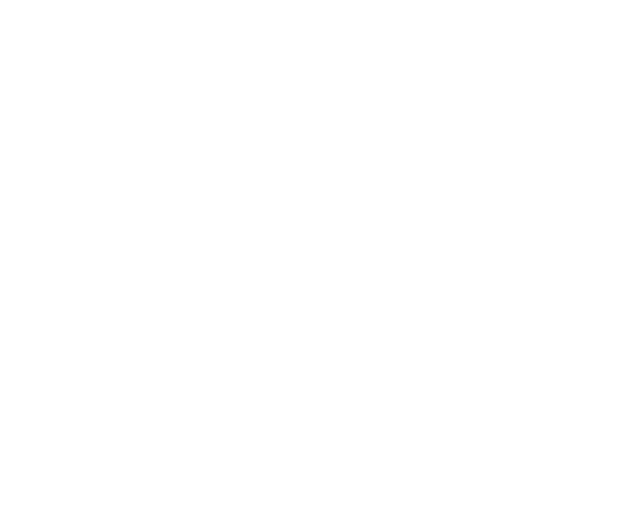
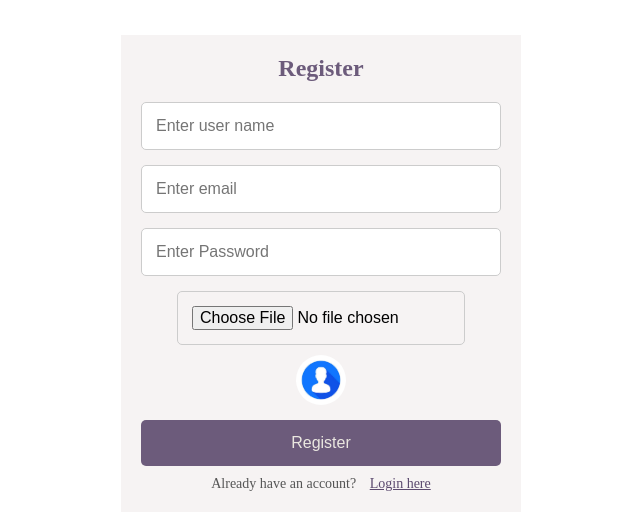
Before and after one commit to elijah571/Market-place, a React app in the folder Frontend/: page /signup in a window 1280 px wide. Before the commit this address had no page. Shown: the part 127-656 px from the top of the page, without its empty margins (319-959 px from the left). Built offline with nearby package versions, Linux system fonts and the light colour scheme; the HTML template or start-up script is replaced by a standard one.

Commit message:
user registration and login done in the frontend

```diff
--- a/Frontend/src/App.jsx
+++ b/Frontend/src/App.jsx
@@ -3,6 +3,8 @@
 import Home from './pages/Home';
 import ProductDetails from './pages/ProductDetails';
 import Products from './pages/Products';
+import Register from './User/Register';
+import Login from './User/Login';
 
 const App = () => {
   return (
@@ -13,6 +15,11 @@
           <Route path="/product/:id" element={<ProductDetails />}></Route>
           <Route path="/products" element={<Products />}></Route>
           <Route path="/products/:keywords" element={<Products />}></Route>
+          <Route path="/signup" element={<Register />}></Route>
+          <Route path="/login" element={<Login />}></Route>
+          {/* <Route path="/" element={<Home />}></Route>
+          <Route path="/" element={<Home />}></Route>
+          <Route path="/" element={<Home />}></Route> */}
         </Routes>
       </Router>
     </div>
--- /dev/null
+++ b/Frontend/src/User/Login.jsx
@@ -0,0 +1,94 @@
+import React, { useEffect, useState } from 'react';
+import '../UserStyles/Form.css';
+import { useDispatch, useSelector } from 'react-redux';
+import { useNavigate, Link } from 'react-router-dom';
+import { toast } from 'react-toastify';
+import {
+  login,
+  removeErrors,
+  removeSuccess,
+} from '../features/users/userSlice';
+import Loader from '../components/Loader';
+
+const Login = () => {
+  const { success, loading, error, isAuthenticated } = useSelector(
+    (state) => state.user
+  );
+  const dispatch = useDispatch();
+  const navigate = useNavigate();
+
+  const [email, setEmail] = useState('');
+  const [password, setPassword] = useState('');
+
+  const loginSubmit = (e) => {
+    e.preventDefault();
+
+    if (!email || !password) {
+      toast.error('Please fill all required fields');
+      return;
+    }
+
+    dispatch(login({ email, password }));
+  };
+
+  useEffect(() => {
+    if (error) {
+      toast.error(error);
+      dispatch(removeErrors());
+    }
+  }, [dispatch, error]);
+
+  useEffect(() => {
+    if (isAuthenticated) {
+      navigate('/');
+    }
+  }, [isAuthenticated, navigate]);
+
+  useEffect(() => {
+    if (success) {
+      toast.success('Registration successful');
+      dispatch(removeSuccess());
+      navigate('/');
+    }
+  }, [dispatch, success, navigate]);
+
+  if (loading) return <Loader />;
+
+  return (
+    <div className="form-container container">
+      <div className="form-content">
+        <form className="form" onSubmit={loginSubmit}>
+          <h2>Login</h2>
+
+          <div className="input-group">
+            <input
+              type="email"
+              placeholder="Enter email"
+              name="email"
+              value={email}
+              onChange={(e) => setEmail(e.target.value)}
+            />
+          </div>
+
+          <div className="input-group">
+            <input
+              type="password"
+              placeholder="Enter Password"
+              name="password"
+              value={password}
+              onChange={(e) => setPassword(e.target.value)}
+            />
+          </div>
+
+          <button className="authBtn">Login</button>
+
+          <p className="form-links">
+            Don't have an account? <Link to="/signup">signup here</Link>
+          </p>
+        </form>
+      </div>
+    </div>
+  );
+};
+
+export default Login;
--- /dev/null
+++ b/Frontend/src/User/Register.jsx
@@ -0,0 +1,142 @@
+import React, { useEffect, useState } from 'react';
+import '../UserStyles/Form.css';
+import { Link, useNavigate } from 'react-router-dom';
+import { toast } from 'react-toastify';
+import { useDispatch, useSelector } from 'react-redux';
+import {
+  register,
+  removeErrors,
+  removeSuccess,
+} from '../features/users/userSlice';
+import Loader from '../components/Loader';
+
+function Register() {
+  const { success, loading, error } = useSelector((state) => state.user);
+  const dispatch = useDispatch();
+  const navigate = useNavigate();
+
+  const [user, setUser] = useState({
+    name: '',
+    email: '',
+    password: '',
+  });
+
+  const { name, email, password } = user;
+
+  const [avatar, setAvatar] = useState('');
+  const [avatarPreview, setAvatarPreview] = useState('./images/profile.jpeg');
+
+  const registerDataChange = (e) => {
+    if (e.target.name === 'avatar') {
+      const reader = new FileReader();
+
+      reader.onload = () => {
+        if (reader.readyState === 2) {
+          setAvatarPreview(reader.result);
+          setAvatar(reader.result);
+        }
+      };
+
+      reader.readAsDataURL(e.target.files[0]);
+    } else {
+      setUser({ ...user, [e.target.name]: e.target.value });
+    }
+  };
+
+  const registerSubmit = (e) => {
+    e.preventDefault();
+
+    if (!name || !email || !password) {
+      toast.error('Please fill all required fields');
+      return;
+    }
+
+    const form = new FormData();
+    form.set('name', name);
+    form.set('email', email);
+    form.set('password', password);
+    form.set('avatar', avatar);
+
+    dispatch(register(form));
+  };
+
+  useEffect(() => {
+    if (error) {
+      toast.error(error);
+      dispatch(removeErrors());
+    }
+  }, [dispatch, error]);
+
+  useEffect(() => {
+    if (success) {
+      toast.success('Registration successful');
+      dispatch(removeSuccess());
+      navigate('/login');
+    }
+  }, [dispatch, success, navigate]);
+
+  if (loading) return <Loader />;
+
+  return (
+    <div className="form-container container">
+      <div className="form-content">
+        <form
+          className="form"
+          onSubmit={registerSubmit}
+          encType="multipart/form-data"
+        >
+          <h2>Register</h2>
+
+          <div className="input-group">
+            <input
+              type="text"
+              placeholder="Enter user name"
+              name="name"
+              value={name}
+              onChange={registerDataChange}
+            />
+          </div>
+
+          <div className="input-group">
+            <input
+              type="email"
+              placeholder="Enter email"
+              name="email"
+              value={email}
+              onChange={registerDataChange}
+            />
+          </div>
+
+          <div className="input-group">
+            <input
+              type="password"
+              placeholder="Enter Password"
+              name="password"
+              value={password}
+              onChange={registerDataChange}
+            />
+          </div>
+
+          <div className="input-group avatar-group">
+            <input
+              type="file"
+              name="avatar"
+              className="file-input"
+              accept="image/*"
+              onChange={registerDataChange}
+            />
+            <img src={avatarPreview} alt="Avatar Preview" className="avatar" />
+          </div>
+
+          <button className="authBtn">Register</button>
+
+          <p className="form-links">
+            Already have an account? <Link to="/login">Login here</Link>
+          </p>
+        </form>
+      </div>
+    </div>
+  );
+}
+
+export default Register;
--- a/Frontend/src/app/store.js
+++ b/Frontend/src/app/store.js
@@ -1,8 +1,9 @@
 import { configureStore } from '@reduxjs/toolkit';
 import productReducer from '../features/products/productSlice';
-
+import userReducer from '../features/users/userSlice';
 export const store = configureStore({
   reducer: {
     product: productReducer,
+    user: userReducer,
   },
 });
--- a/Frontend/src/components/Navbar.jsx
+++ b/Frontend/src/components/Navbar.jsx
@@ -78,7 +78,7 @@
             </Link>
           </div>
           {!isAuthenticated && (
-            <Link to="/register" className="register-link">
+            <Link to="/signup" className="register-link">
               <PersonAdd className="icon" />
             </Link>
           )}
--- /dev/null
+++ b/Frontend/src/features/users/userSlice.js
@@ -0,0 +1,133 @@
+import { createSlice, createAsyncThunk } from '@reduxjs/toolkit';
+import axios from 'axios';
+
+// ---------------------
+// Async Thunks
+// ---------------------
+
+export const register = createAsyncThunk(
+  '/user/register',
+  async (userData, { rejectWithValue }) => {
+    try {
+      const config = { headers: { 'Content-Type': 'multipart/form-data' } };
+      const { data } = await axios.post(
+        '/api/user/v1/signup',
+        userData,
+        config
+      );
+      return data; // expecting { success: true, user: {...}, token? }
+    } catch (error) {
+      if (error.response && error.response.data) {
+        return rejectWithValue(error.response.data.message);
+      }
+      return rejectWithValue(error.message);
+    }
+  }
+);
+
+export const login = createAsyncThunk(
+  '/user/login',
+  async ({ email, password }, { rejectWithValue }) => {
+    try {
+      const config = { headers: { 'Content-Type': 'application/json' } };
+      const { data } = await axios.post(
+        '/api/v1/users/login', // ✅ corrected
+        { email, password },
+        config
+      );
+      return data;
+    } catch (error) {
+      if (error.response && error.response.data) {
+        return rejectWithValue(error.response.data.message);
+      }
+      return rejectWithValue(error.message);
+    }
+  }
+);
+// ---------------------
+// Slice
+// ---------------------
+
+const initialState = {
+  user: null,
+  loading: false,
+  error: null,
+  success: false,
+  isAuthenticated: false,
+};
+
+const userSlice = createSlice({
+  name: 'user',
+  initialState,
+
+  reducers: {
+    removeErrors: (state) => {
+      state.error = null;
+    },
+    removeSuccess: (state) => {
+      state.success = false;
+    },
+    logout: (state) => {
+      state.user = null;
+      state.isAuthenticated = false;
+      state.success = false;
+      state.error = null;
+      localStorage.removeItem('token'); // optional if using token
+    },
+  },
+
+  extraReducers: (builder) => {
+    // --- Register ---
+    builder
+      .addCase(register.pending, (state) => {
+        state.loading = true;
+        state.error = null;
+        state.success = false;
+      })
+      .addCase(register.fulfilled, (state, action) => {
+        state.loading = false;
+        state.user = action.payload.user;
+        state.success = action.payload.success;
+        state.isAuthenticated = true;
+
+        if (action.payload.token) {
+          localStorage.setItem('token', action.payload.token);
+        }
+      })
+      .addCase(register.rejected, (state, action) => {
+        state.loading = false;
+        state.error = action.payload || 'Registration failed, please try again';
+        state.user = null;
+        state.isAuthenticated = false;
+        state.success = false;
+      });
+
+    // --- Login ---
+    builder
+      .addCase(login.pending, (state) => {
+        state.loading = true;
+        state.error = null;
+        state.success = false;
+      })
+      .addCase(login.fulfilled, (state, action) => {
+        state.loading = false;
+        state.user = action.payload.user;
+        state.success = action.payload.success;
+        state.isAuthenticated = true;
+
+        if (action.payload.token) {
+          localStorage.setItem('token', action.payload.token);
+        }
+      })
+      .addCase(login.rejected, (state, action) => {
+        state.loading = false;
+        state.error = action.payload || 'Login failed, please try again';
+        state.user = null;
+        state.isAuthenticated = false;
+        state.success = false;
+      });
+  },
+});
+
+export const { removeErrors, removeSuccess, logout } = userSlice.actions;
+export default userSlice.reducer;
--- a/Frontend/src/pages/Products.jsx
+++ b/Frontend/src/pages/Products.jsx
@@ -34,7 +34,7 @@
     'Accessories',
     'Clothes',
     'Shoes',
-    'TVs',
+    'TVs ',
     'Cameras',
   ];
 
```
Also changed, not shown: Frontend/public/images/profile.jpeg (added).
